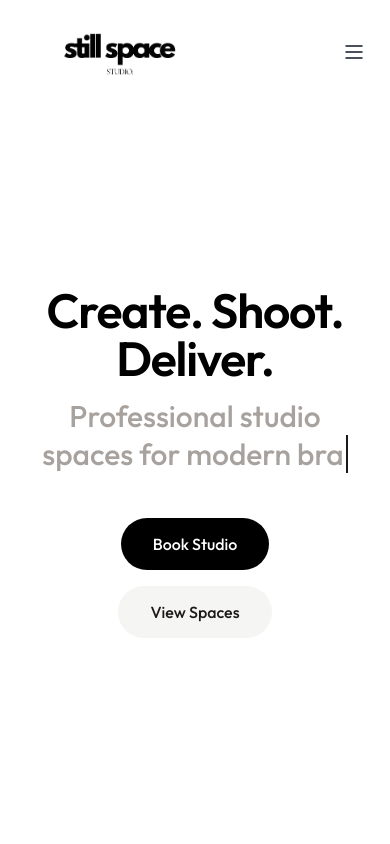
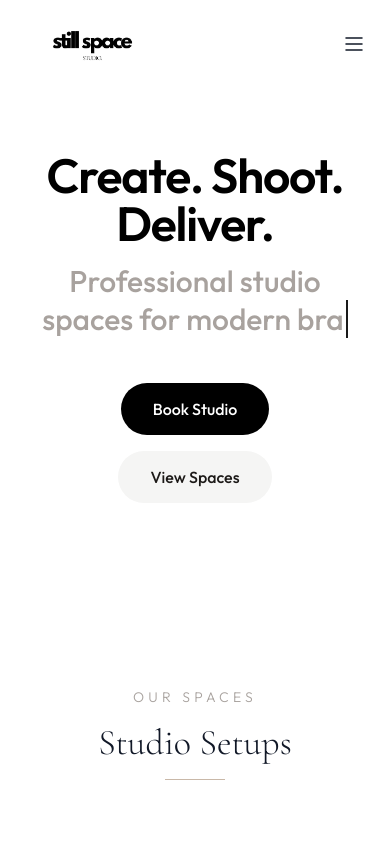
Before and after one commit to subhany6911/Studio-Site, a plain HTML site: page index.html in a window 390 px wide. Shown: the top 844 px of the page. Drawn offline with nearby package versions, Linux system fonts and the light colour scheme.

Commit message:
Update index.html

```diff
--- a/index.html
+++ b/index.html
@@ -36,6 +36,7 @@
 
         .card-hover {
             transition: all 0.5s cubic-bezier(0.4, 0, 0.2, 1);
+            box-shadow: 0 4px 6px -1px rgba(0, 0, 0, 0.05), 0 2px 4px -1px rgba(0, 0, 0, 0.03);
         }
 
         .card-hover:hover {
@@ -132,6 +133,8 @@
         .gallery-item {
             overflow: hidden;
             border-radius: 16px;
+            box-shadow: 0 4px 6px -1px rgba(0, 0, 0, 0.05);
+            transition: all 0.5s cubic-bezier(0.4, 0, 0.2, 1);
         }
 
         .gallery-item img {
@@ -159,8 +162,8 @@
         <nav class="fixed top-0 left-0 right-0 z-50 bg-white/90 backdrop-blur-md">
             <div class="max-w-7xl mx-auto px-6 py-6 flex justify-between items-center">
                 <!-- Brand Logo -->
-                <a href="#" class="flex items-center">
-                    <img src="assets/logo.png" alt="LUMIÈRE Logo" class="h-14 w-auto object-contain">
+                <a href="#" class="flex items-center relative z-10">
+                    <img src="assets/logo.png" alt="LUMIÈRE Logo" class="h-10 md:h-14 w-auto object-contain">
                 </a>
 
                 <!-- Centered Nav Links -->
@@ -196,7 +199,8 @@
                 </div>
             </div>
         </nav><!-- Hero Section -->
-        <section class="min-h-screen flex items-center justify-center pt-20 relative bg-white overflow-hidden">
+        <section
+            class="min-h-[70vh] md:min-h-screen flex items-center justify-center pt-32 pb-16 md:py-20 relative bg-white overflow-hidden">
             <div class="relative z-10 text-center px-6 max-w-5xl mx-auto">
                 <h1 id="heroHeadline"
                     class="fade-in stagger-1 font-body text-5xl md:text-7xl font-bold tracking-tight mb-4 text-black">
```
